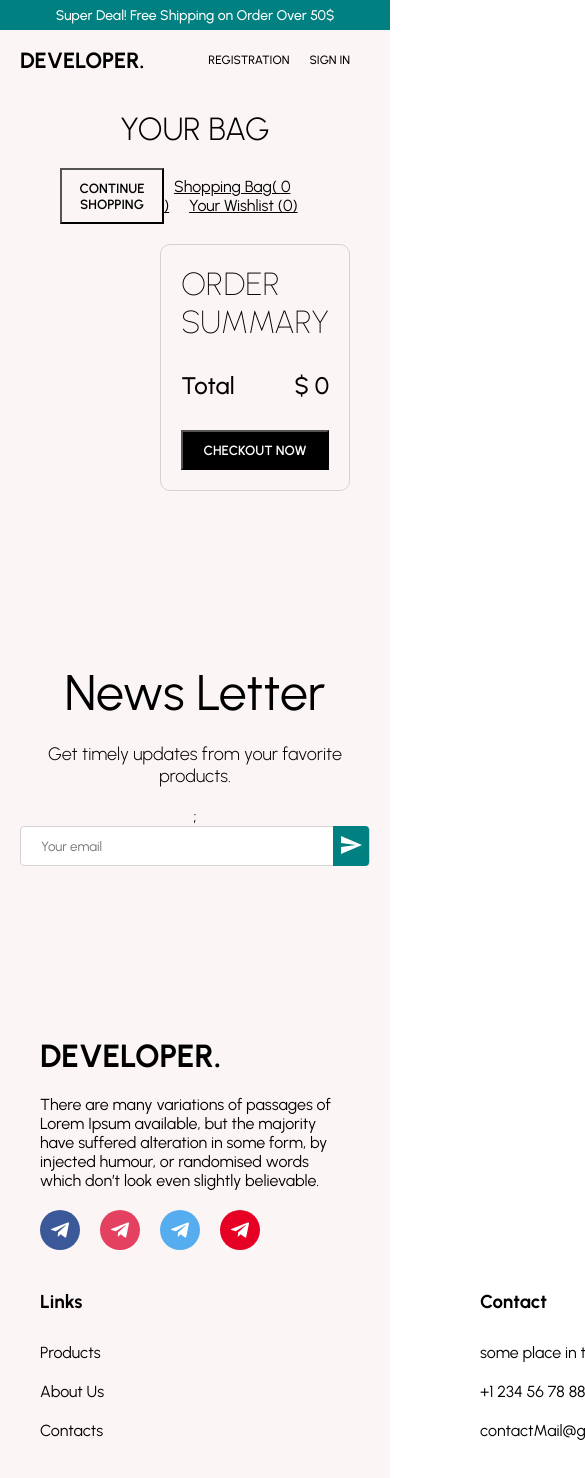
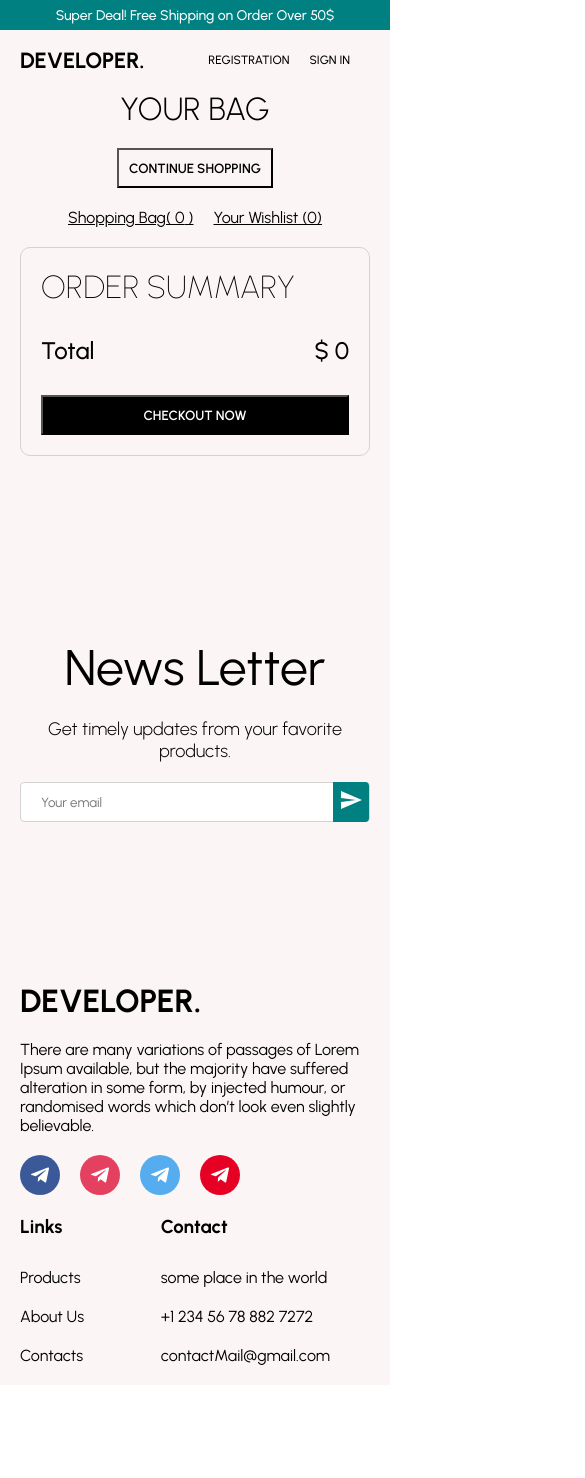
Before and after one commit to Dychkevych90/MERN-Stack-E-Commerce-App, a React (Create React App) app in the folder client/: page /cart in a window 390 px wide. Shown: the top 1478 px of the page, 585 px wide, since content can reach past the window. After the commit the page ends 1385 px from the top, so only its background shows below. Built offline with nearby package versions, Linux system fonts and the light colour scheme.

Commit message:
responsive cart page

```diff
--- a/client/src/components/footer/styled.js
+++ b/client/src/components/footer/styled.js
@@ -6,6 +6,11 @@ const Left = styled.div`
   display: flex;
   flex-direction: column;
   padding: 20px;
+
+  @media (max-width: 700px) {
+    padding: 0;
+    margin-bottom: 20px;
+  }
 `;
 
 const Logo = styled.h1``;
@@ -70,7 +75,11 @@ const Bottom = styled.div`
 
   .footer-item {
     margin-right: 40px;
-    min-width: 400px;
+    flex: 50%;
+  }
+
+  @media (max-width: 700px) {
+    padding: 0;
   }
 `;
 
--- a/client/src/components/newLetter/newsLetter.js
+++ b/client/src/components/newLetter/newsLetter.js
@@ -8,7 +8,7 @@ const NewsLetter = () => {
     <div className="container">
       <NewsLetterWrap>
         <div className="title">News Letter</div>
-        <div className="desc">Get timely updates from your favorite products.</div>;
+        <div className="desc">Get timely updates from your favorite products.</div>
 
         <InputContainer>
           <Input placeholder="Your email" />
--- a/client/src/components/newLetter/styled.js
+++ b/client/src/components/newLetter/styled.js
@@ -41,6 +41,10 @@ const InputContainer = styled.div`
   border-radius: 4px;
   ${mobile({ width: "80%" })}
 
+  @media (max-width: 900px){
+      width: 80%;
+    }
+
   @media (max-width: 500px){
       width: 100%;
     }
--- a/client/src/pages/cart/styled.js
+++ b/client/src/pages/cart/styled.js
@@ -2,6 +2,10 @@ import styled from 'styled-components';
 
 const Wrapper = styled.div`
   padding: 20px;
+
+  @media (max-width: 700px) {
+    padding: 0;
+  }
 `;
 
 const Title = styled.h1`
@@ -14,6 +18,13 @@ const Top = styled.div`
   align-items: center;
   justify-content: space-between;
   padding: 20px;
+
+  @media (max-width: 700px) {
+    padding: 20px 0;
+  }
+  @media (max-width: 550px) {
+    flex-direction: column;
+  }
 `;
 
 const TopButton = styled.button`
@@ -24,6 +35,10 @@ const TopButton = styled.button`
   background-color: ${(props) =>
     props.type === "filled" ? "black" : "transparent"};
   color: ${(props) => props.type === "filled" && "white"};
+
+  @media (max-width: 550px) {
+    margin-bottom: 20px;
+  }
 `;
 
 const TopTexts = styled.div``
@@ -37,11 +52,19 @@ const TopText = styled.span`
 const Bottom = styled.div`
   display: flex;
   justify-content: space-between;
+
+  @media (max-width: 1200px) {
+    flex-direction: column-reverse;
+  }
 `;
 
 const Info = styled.div`
   flex: 3;
   margin-right: 10px;
+
+  @media (max-width: 1200px) {
+    margin-right: 0;
+  }
 `;
 
 const Product = styled.div`
@@ -57,17 +80,30 @@ const Product = styled.div`
     border: none;
     border-left: 0.5px solid lightgray;
     cursor: pointer;
+
+    @media (max-width: 400px) {
+    min-width: unset;
+    padding: 0 2px;
+  }
   }
 `;
 
 const ProductDetail = styled.div`
   flex: 2;
   display: flex;
+
+  @media (max-width: 700px) {
+    flex-direction: column;
+  }
 `;
 
 const Image = styled.img`
   width: 200px;
   height: 200px;
+
+  @media (max-width: 400px) {
+    display: none;
+  }
 `;
 
 const Details = styled.div`
@@ -75,6 +111,14 @@ const Details = styled.div`
   display: flex;
   flex-direction: column;
   justify-content: space-around;
+
+  @media (max-width: 700px) {
+    padding: 10px;
+    span {
+      font-size: 14px;
+      padding-bottom: 5px;
+    }
+  }
 `;
 
 const ProductName = styled.span``;
@@ -124,6 +168,10 @@ const ProductAmount = styled.div`
 const ProductPrice = styled.div`
   font-size: 30px;
   font-weight: 200;
+
+  @media (max-width: 700px) {
+    font-size: 20px;
+  }
 `;
 
 const Hr = styled.hr`
@@ -138,6 +186,10 @@ const Summary = styled.div`
   border-radius: 10px;
   padding: 20px;
   height: fit-content;
+
+  @media (max-width: 1200px) {
+    margin-bottom: 20px;
+  }
 `;
 
 const SummaryTitle = styled.h1`
```
